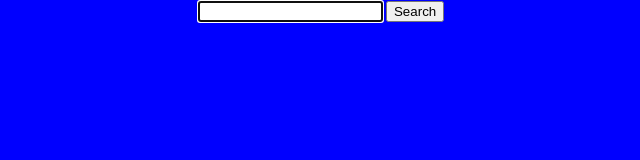
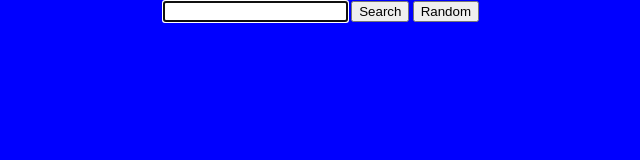
Before and after one commit to dexrualo/wiki-viewer, a plain HTML site: page index.html in a window 1280 px wide. Shown: the whole page, without its empty margins (319-959 px from the left). Drawn offline with nearby package versions, Linux system fonts and the light colour scheme.

Commit message:
Added Random button

```diff
--- a/index.html
+++ b/index.html
@@ -11,6 +11,7 @@
     <form action="">
       <input type="search" class="search-box" autofocus required />
       <button type="button" class="search-button">Search</button>
+      <button type="button" class="random-button">Random</button>
     </form>
   </div>
   <div class="results">
```
